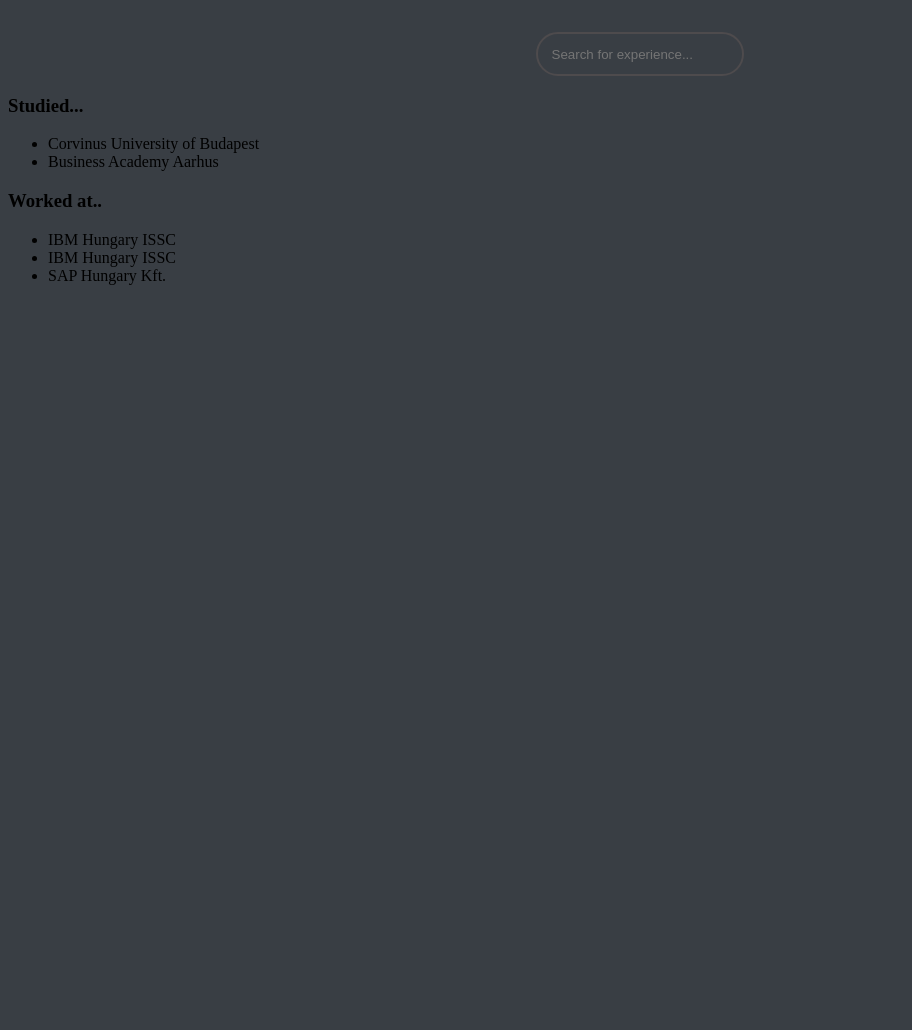
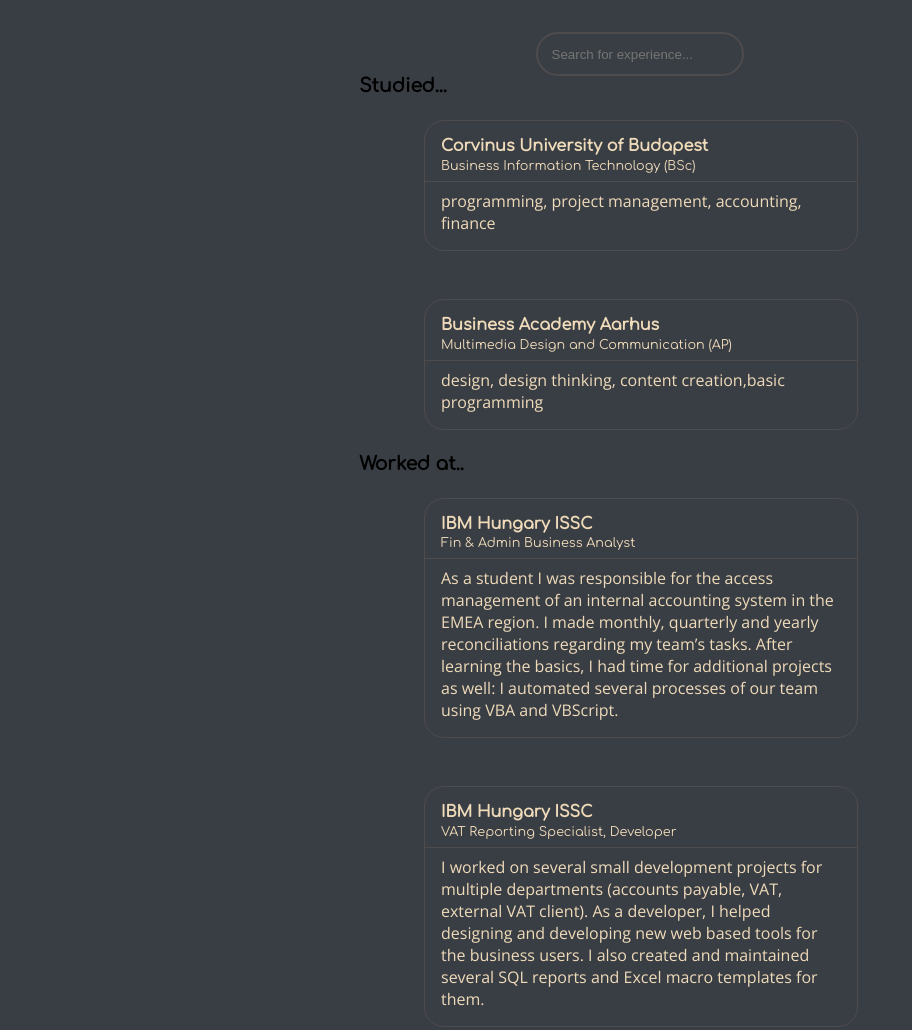
Before and after one commit to nellika/just-me, a plain HTML site: page index.html in a window 1280 px wide. Shown: the top 1030 px of the page, without its empty margins (0-912 px from the left). Before the commit the page ends 800 px from the top, so only its background shows below. Drawn offline with nearby package versions, Linux system fonts and the light colour scheme.

Commit message:
search added

```diff
--- a/index.html
+++ b/index.html
@@ -5,6 +5,7 @@
     <meta name="viewport" content="width=device-width, initial-scale=1.0">
     <title>Nelli Nyisztor</title>
     <link rel="stylesheet" href="./master.css">
+    <link href="https://fonts.googleapis.com/css?family=Comfortaa|Open+Sans" rel="stylesheet">
   </head>
   <body>
     <header>
--- a/js/exp-builder.js
+++ b/js/exp-builder.js
@@ -22,7 +22,7 @@
       let indItems = expItem.items;
       for (var iE in indItems) {
         createSearchArray(indItems[iE],exp,iE);
-        createListItem(indItems[iE],exp);
+        createListItem(indItems,iE,exp);
       }
     }
   }
@@ -32,7 +32,8 @@
     let nh1 = document.createElement("h1");
     let nul = document.createElement("ul");
 
-    nul.setAttribute("class", groupID);
+    nul.classList.add(groupID);
+    nart.classList.add("expGroup");
 
     nh1.appendChild(document.createTextNode(group));
     nart.appendChild(nh1);
@@ -40,10 +41,30 @@
     event_container.appendChild(nart);
   }
 
-  function createListItem(indItem,expID){
-    let nul = document.getElementsByClassName(expID)[0];
+  function createListItem(indItem,expID,groupID){
+    let expItem = indItem[expID];
+    let nul = document.getElementsByClassName(groupID)[0];
     let nli = document.createElement('li');
-    nli.appendChild(document.createTextNode(indItem['name']));
+    let ndiv = document.createElement('div');
+    let nh2 = document.createElement('h2');
+    let nspanTitle = document.createElement('span');
+    let nspanDesc = document.createElement('span');
+    let npLongDesc = document.createElement('p');
+
+    nli.classList.add("expItem");
+    nspanDesc.classList.add("expDesc");
+    npLongDesc.classList.add("expLongDesc");
+  /*  nli.appendChild(document.createTextNode(indItem['name']));*/
+    nspanTitle.appendChild(document.createTextNode(expItem['name']));
+    nspanDesc.appendChild(document.createTextNode(expItem['desc']));
+    npLongDesc.appendChild(document.createTextNode(expItem['long desc']));
+
+    nh2.appendChild(nspanTitle);
+    nh2.appendChild(nspanDesc);
+    ndiv.appendChild(nh2);
+    ndiv.appendChild(npLongDesc);
+    nli.appendChild(ndiv);
+    nli.id = expID;
     nul.appendChild(nli);
   }
 
@@ -57,9 +78,19 @@
 
   function searchForEvent(keyword){
     let lowKeyWord = keyword.toLowerCase();
-    for (var expItem in flatItems) {
+    for (let expItem in flatItems) {
+      let itemID = flatItems[expItem].id;
       if(flatItems[expItem].content.toLowerCase().indexOf(lowKeyWord) != -1){
-        console.log(flatItems[expItem].id);
+        console.log(itemID);
+        let expItem = document.getElementById(itemID);
+        if(expItem.classList.contains("hidden")){
+          expItem.classList.remove("hidden");
+        }
+      }else{
+        let expItem = document.getElementById(itemID);
+        if(!expItem.classList.contains("hidden")){
+          expItem.classList.add("hidden");
+        }
       }
     }
   }
--- a/master.css
+++ b/master.css
@@ -2,10 +2,13 @@
 :root {
   --main-bg-color: #393e44;
   --secondary-color: #4e4b4d;
-  --secondary-font-color: #efdab9;
+  --main-font-color: #efdab9;
+  --main-font-family: 'Comfortaa', cursive;
+  --long-font-family: 'Open Sans', sans-serif;;
 }
 
-/* basic formatting */
+
+/* #efdab9 basic formatting */
 input:focus,
 select:focus,
 textarea:focus,
@@ -14,8 +17,22 @@
 }
 
 input{
-  caret-color: var(--secondary-font-color);
-  color: var(--secondary-font-color);
+  caret-color: var(--main-font-color);
+  color: var(--main-font-color);
+}
+
+ul {
+  list-style-type: none;
+  padding:0;
+}
+
+h2,p{
+  margin: 0;
+  font-size: 1em;
+}
+
+p{
+  font-family: var(--long-font-family);
 }
 
 /* main area */
@@ -23,6 +40,7 @@
 body{
   background-color: var(--main-bg-color);
   font-size: 16px;
+  font-family: var(--main-font-family);
 }
 
 
@@ -46,3 +64,59 @@
 input#mainSearchBar:hover{
   border-color: var(--secondary-font-color);
 }
+
+/* exp area */
+
+article.expGroup ul,
+article.expGroup h1{
+  margin: 0 auto;
+}
+
+li.expItem{
+  border: 1px solid var(--secondary-color);
+  border-radius: 20px;
+  margin: 1.5em;
+  display: inline-flex;
+  flex-direction: column;
+  flex: 1;
+  width:90%;
+  color: var(--main-font-color);
+}
+
+li.expItem.hidden{
+  display: none;
+}
+
+li.expItem div>*{
+  padding: 0 1em;
+}
+
+li.expItem h2{
+  border-bottom: 1px solid var(--secondary-color);
+  padding-top: 1em;
+  padding-bottom: 0.5em;
+}
+
+li.expItem span{
+  display: flex;
+  flex-direction: column;
+  justify-content: center;
+}
+
+li.expItem span.expDesc{
+  font-size: 0.8em;
+  font-weight: normal;
+  margin-top:0.3em;
+}
+
+li.expItem p.expLongDesc{
+  padding-top: 0.5em;
+  padding-bottom: 1em;
+}
+
+@media only screen and (min-width: 600px) {
+  article.expGroup ul,
+  article.expGroup h1{
+    max-width: 30em;
+  }
+}
```
